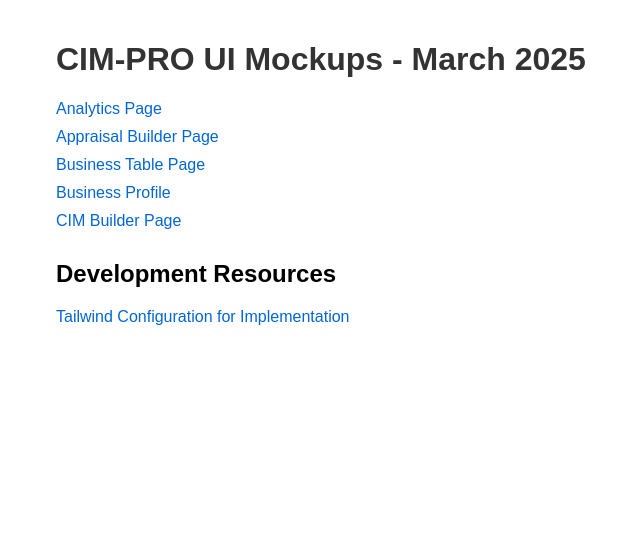
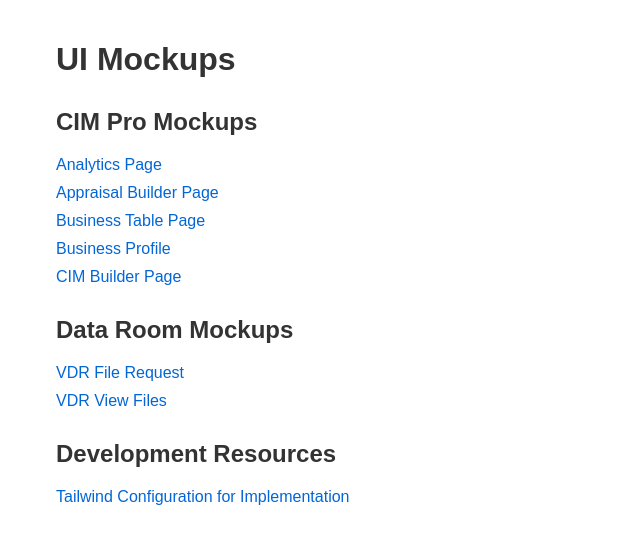
Before and after one commit to ben-codecabin/ui-mockups, a plain HTML site: page index.html in a window 1280 px wide. Shown: the whole page, without its empty margins (184-824 px from the left). Drawn offline with Linux system fonts and the light colour scheme.

Commit message:
Update index.html

```diff
--- a/index.html
+++ b/index.html
@@ -4,7 +4,8 @@
     <title>UI Mockups</title>
     <style>
         body { font-family: Arial, sans-serif; max-width: 800px; margin: 0 auto; padding: 20px; }
-        h1 { color: #333; }
+        h1, h2 { color: #333; }
+        h2 { margin-top: 30px; }
         ul { list-style-type: none; padding: 0; }
         li { margin-bottom: 10px; }
         a { color: #0366d6; text-decoration: none; }
@@ -12,7 +13,9 @@
     </style>
 </head>
 <body>
-    <h1>CIM-PRO UI Mockups - March 2025</h1>
+    <h1>UI Mockups</h1>
+
+    <h2>CIM Pro Mockups</h2>
     <ul>
         <li><a href="cimpro-mockup-march25-analytics.html">Analytics Page</a></li>
         <li><a href="cimpro-mockup-march25-appraisal.html">Appraisal Builder Page</a></li>
@@ -20,9 +23,16 @@
         <li><a href="cimpro-mockup-march25-profile.html">Business Profile</a></li>
         <li><a href="cimpro-mockup-march25-cim.html">CIM Builder Page</a></li>
     </ul>
-    <h2 style="margin-top: 30px;">Development Resources</h2>
+
+    <h2>Data Room Mockups</h2>
     <ul>
-    <li><a href="https://github.com/ben-codecabin/ui-mockups/blob/main/tailwind-config-example.js">Tailwind Configuration for Implementation</a></li>
+        <li><a href="vdr-file-request.html">VDR File Request</a></li>
+        <li><a href="vdr-view-files.html">VDR View Files</a></li>
+    </ul>
+
+    <h2>Development Resources</h2>
+    <ul>
+        <li><a href="https://github.com/your-username/your-repo-name/blob/main/tailwind-config-example.js">Tailwind Configuration for Implementation</a></li>
     </ul>
 </body>
 </html>
```
